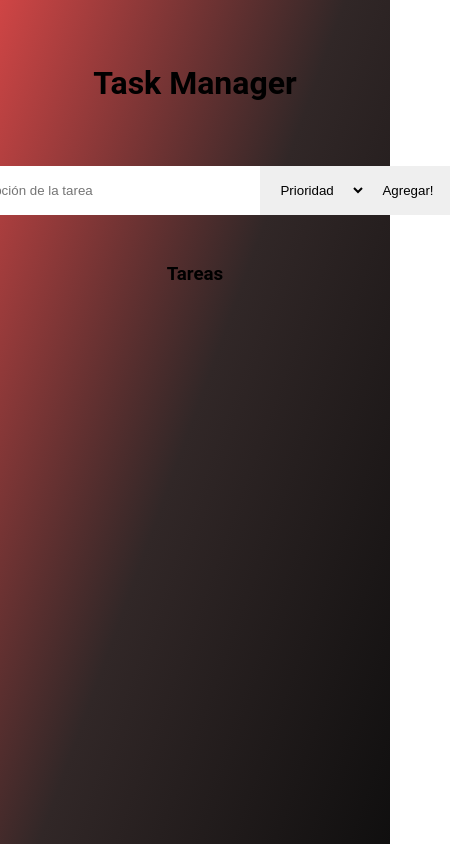
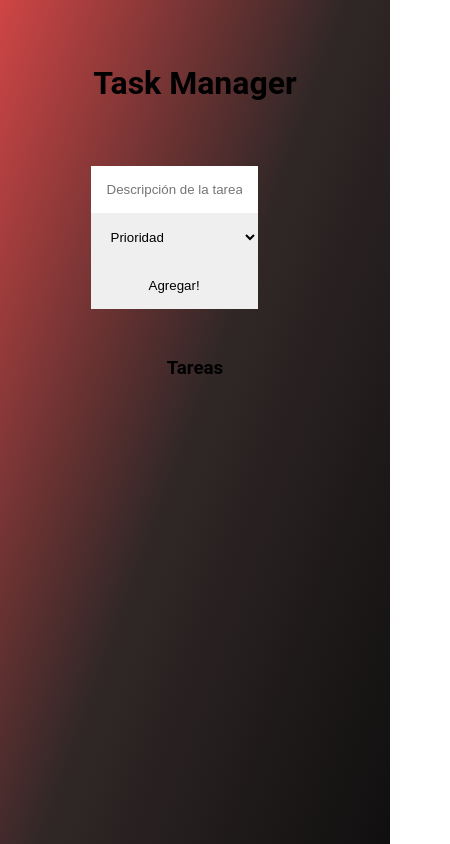
Before and after one commit to Metallico1985/Task-Manager, a React (Vite) app: page / in a window 390 px wide. Shown: the whole page, 450 px wide, since content can reach past the window. Built offline with nearby package versions, Linux system fonts and the light colour scheme.

Commit message:
comienzo de responsive

```diff
--- a/src/Components/AddComponent/AddComponent.css
+++ b/src/Components/AddComponent/AddComponent.css
@@ -7,7 +7,7 @@
 .mainApp {
     padding-top: 4rem;
     text-align: center;
-    min-height: 100vh;
+    height: 100vh;
     display: flex;
     flex-direction: column;
     align-items: center;
@@ -17,17 +17,19 @@
 }
 
 form {
+    width: 80%;
     padding-top:4rem ;
     display: flex;
     justify-content: center;
-    width: 100%;
+    align-content: center;
+    flex-direction: column;
     margin-bottom: 3rem;
 }
 
 input {
     padding:1rem;
     border: none;
-    width: 20rem;
+
 }
 
 select {
@@ -45,17 +47,19 @@ ul {
 }
 
 li {
-    width: 40rem;
+    width: 20rem;
     height: 3rem;
     padding: 1rem;
     border-radius: 4px;
     border: 1px solid #ddd;
-    margin-bottom: 5px;
+    margin-bottom: 2rem;
     transition: all 300ms;
 }
 
 .liContainer {
+    width: 70%;
     display: flex;
+    justify-content: center;
     margin-top: 1rem;
 }
 
@@ -73,8 +77,7 @@ li {
 }
 
 .inputContainer {
-    display: flex;
-
+    display: flex
 }
 
 .inputInactive {
```
